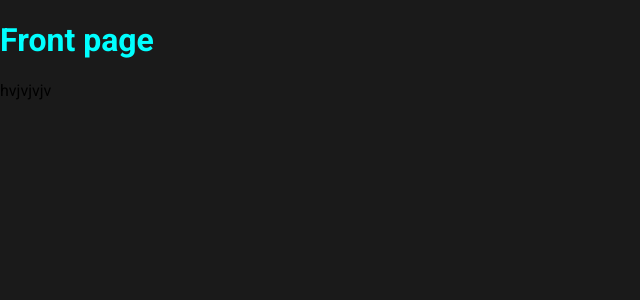
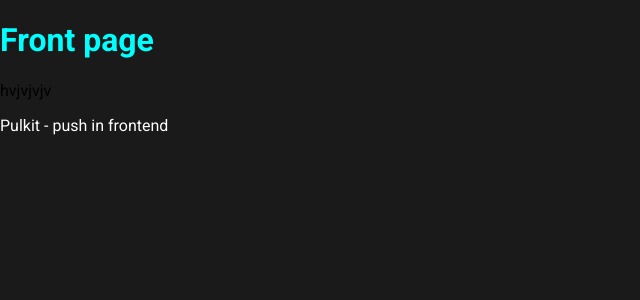
Before and after one commit to KAPAORG/TicketingSoftware, a Django app: page / in a window 1280 px wide. Shown: the top 300 px of the page, without its empty margins (0-640 px from the left). Run offline with Django 3.2, Linux system fonts and the light colour scheme.

Commit message:
frontend test push

```diff
--- a/templates/base.html
+++ b/templates/base.html
@@ -13,6 +13,7 @@
   <body>
     <h1>Front page</h1>
     <p>hvjvjvjv</p>
+    <p style="color: white;">Pulkit - push in frontend</p>
     {% block content %} {% endblock %}
   </body>
 </html>
```
